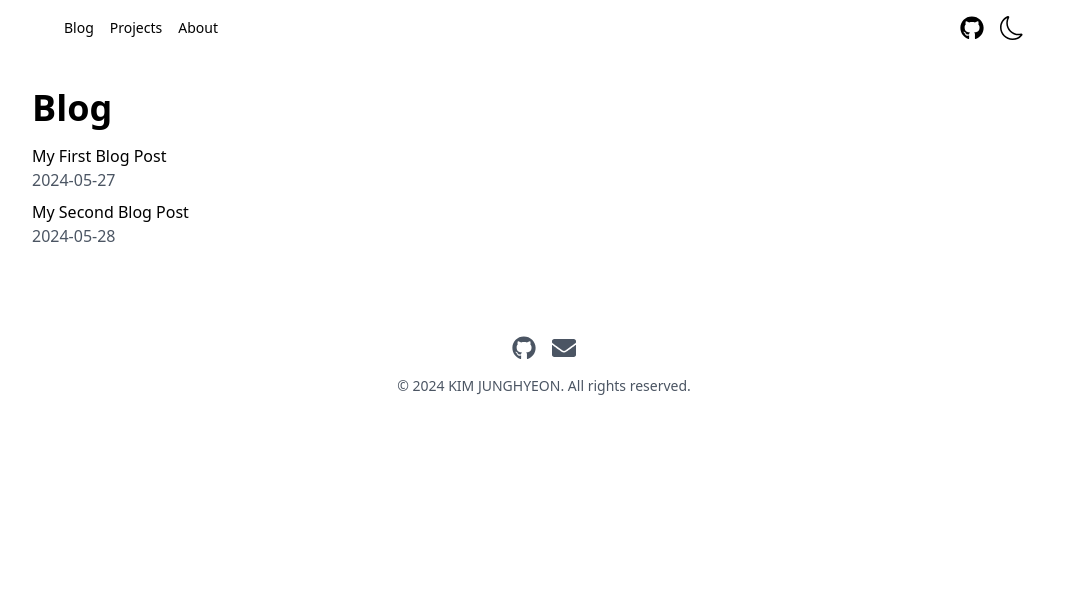
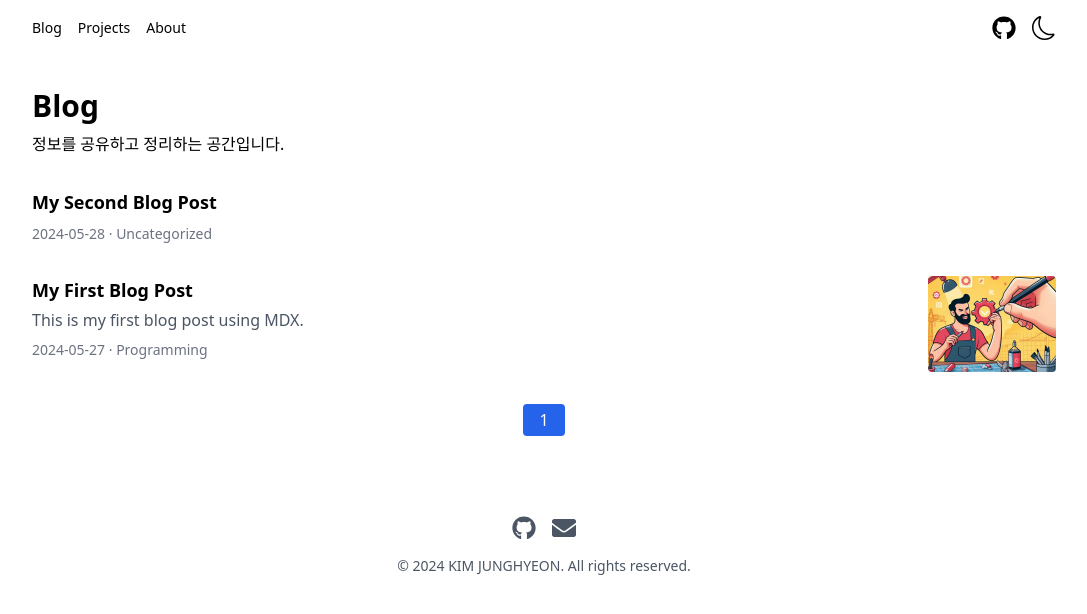
Before and after one commit to fabric0de/junghyeon.dev, a Next.js app: page /blog in a window 1280 px wide. Shown: the top 614 px of the page, without its empty margins (96-1183 px from the left). Built offline with nearby package versions, Linux system fonts and the light colour scheme.

Commit message:
blog페이지 디자인 및 레이아웃 설정

```diff
--- a/src/app/blog/page.tsx
+++ b/src/app/blog/page.tsx
@@ -1,49 +1,42 @@
 // src/app/blog/page.tsx
-import Link from "next/link";
 import fs from "fs";
 import path from "path";
 import matter from "gray-matter";
-import React from "react";
+import PostList, { Post } from "@/components/PostList";
 
-type FrontMatter = {
-  title: string;
-  date: string;
-};
-
-type PostSummary = {
-  slug: string;
-  frontMatter: FrontMatter;
-};
-
-const getPosts = (): PostSummary[] => {
+const getPosts = (): Post[] => {
   const postsDirectory = path.join(process.cwd(), "src/posts");
   const filenames = fs.readdirSync(postsDirectory);
-  return filenames.map((filename) => {
+
+  const posts = filenames.map((filename) => {
     const filePath = path.join(postsDirectory, filename);
-    const fileContents = fs.readFileSync(filePath, "utf8");
-    const { data } = matter(fileContents);
-    const frontMatter = data as FrontMatter;
-    const slug = filename.replace(/\.mdx$/, "");
+    const fileContent = fs.readFileSync(filePath, "utf-8");
+    const { data } = matter(fileContent);
+
     return {
-      slug,
-      frontMatter,
+      slug: filename.replace(".mdx", ""),
+      frontMatter: {
+        title: data.title || "Untitled",
+        date: data.date || new Date().toISOString(),
+        category: data.category || "Uncategorized",
+        tags: data.tags || [],
+        description: data.description || "",
+        thumbnail: data.thumbnail || "",
+      },
     };
   });
+
+  return posts;
 };
 
 export default function BlogPage() {
   const posts = getPosts();
+
   return (
-    <div>
-      <h1 className="text-4xl font-bold mb-4">Blog</h1>
-      <ul>
-        {posts.map(({ slug, frontMatter }) => (
-          <li key={slug} className="mb-2">
-            <Link href={`/blog/${slug}`}>{frontMatter.title}</Link>
-            <p className="text-gray-600">{frontMatter.date}</p>
-          </li>
-        ))}
-      </ul>
+    <div className="container mx-auto">
+      <h1 className="text-3xl font-bold mb-2">Blog</h1>
+      <div className="font-blod mb-8">정보를 공유하고 정리하는 공간입니다.</div>
+      <PostList posts={posts} />
     </div>
   );
 }
--- a/src/components/BlogContent.tsx
+++ b/src/components/BlogContent.tsx
@@ -1,4 +1,3 @@
-// src/components/BlogContent.tsx
 "use client";
 
 import { MDXRemote, MDXRemoteSerializeResult } from "next-mdx-remote";
--- /dev/null
+++ b/src/components/PostList.tsx
@@ -0,0 +1,97 @@
+"use client";
+
+import Link from "next/link";
+import Image from "next/image";
+import { useState } from "react";
+
+export type Post = {
+  slug: string;
+  frontMatter: {
+    title: string;
+    date: string;
+    category: string;
+    tags: string[];
+    description: string;
+    thumbnail: string;
+  };
+};
+
+type PostListProps = {
+  posts: Post[];
+};
+
+const POSTS_PER_PAGE = 10;
+
+const PostList = ({ posts }: PostListProps) => {
+  const [currentPage, setCurrentPage] = useState(1);
+  const totalPages = Math.ceil(posts.length / POSTS_PER_PAGE);
+
+  const handlePageClick = (page: number) => {
+    setCurrentPage(page);
+  };
+
+  // 최신순으로 정렬
+  const sortedPosts = posts.sort(
+    (a, b) =>
+      new Date(b.frontMatter.date).getTime() -
+      new Date(a.frontMatter.date).getTime()
+  );
+
+  // 현재 페이지에 표시할 포스트 계산
+  const startIndex = (currentPage - 1) * POSTS_PER_PAGE;
+  const selectedPosts = sortedPosts.slice(
+    startIndex,
+    startIndex + POSTS_PER_PAGE
+  );
+
+  return (
+    <div>
+      <div className="post-list">
+        {selectedPosts.map(({ slug, frontMatter }) => (
+          <div key={slug} className="post-item mb-8 flex justify-between">
+            <Link
+              href={`/blog/${slug}`}
+              className="flex flex-col md:flex-row w-full"
+            >
+              <div className="flex-1">
+                <span className="text-lg font-bold block mb-1">
+                  {frontMatter.title}
+                </span>
+                <p className="text-gray-600 mb-2">{frontMatter.description}</p>
+                <p className="text-gray-500 text-sm">
+                  {frontMatter.date} · {frontMatter.category}
+                </p>
+              </div>
+              {frontMatter.thumbnail && (
+                <Image
+                  src={frontMatter.thumbnail}
+                  alt={frontMatter.title}
+                  width={128} // 이미지의 실제 너비에 맞게 설정
+                  height={128} // 이미지의 실제 높이에 맞게 설정
+                  className="object-cover w-32 h-24 rounded"
+                />
+              )}
+            </Link>
+          </div>
+        ))}
+      </div>
+      <div className="pagination mt-4 flex justify-center space-x-2">
+        {Array.from({ length: totalPages }, (_, index) => (
+          <button
+            key={index + 1}
+            onClick={() => handlePageClick(index + 1)}
+            className={`py-1 px-4 rounded ${
+              currentPage === index + 1
+                ? "bg-blue-600 text-white"
+                : "bg-gray-300 text-gray-700"
+            }`}
+          >
+            {index + 1}
+          </button>
+        ))}
+      </div>
+    </div>
+  );
+};
+
+export default PostList;
--- a/src/components/layout/Footer.tsx
+++ b/src/components/layout/Footer.tsx
@@ -5,7 +5,7 @@ import { FaGithub, FaEnvelope } from "react-icons/fa";
 const Footer = () => {
   return (
     <footer className="py-4 mt-8">
-      <div className="container mx-auto px-8 text-center">
+      <div className="container mx-auto text-center">
         <div className="flex justify-center space-x-4 mb-4">
           <a
             href="https://github.com/yourusername"
--- a/src/components/layout/Header.tsx
+++ b/src/components/layout/Header.tsx
@@ -22,7 +22,7 @@ const Header = () => {
 
   return (
     <header className="py-4">
-      <nav className="container mx-auto flex justify-between items-center px-8">
+      <nav className="container mx-auto flex justify-between items-center">
         <ul className="flex space-x-4 text-sm">
           <li>
             <Link href="/">Blog</Link>
--- a/src/posts/first-post.mdx
+++ b/src/posts/first-post.mdx
@@ -1,6 +1,10 @@
 ---
-title: 'My First Blog Post'
-date: '2024-05-27'
+title: "My First Blog Post"
+date: "2024-05-27"
+category: "Programming"
+tags: ["MDX", "Blog", "React"]
+description: "This is my first blog post using MDX."
+thumbnail: "/posts/first-post/thumbnail.jpeg"
 ---
 
 # Hello, World!
```
Also changed, not shown: public/posts/first-post/thumbnail.jpeg (added).
